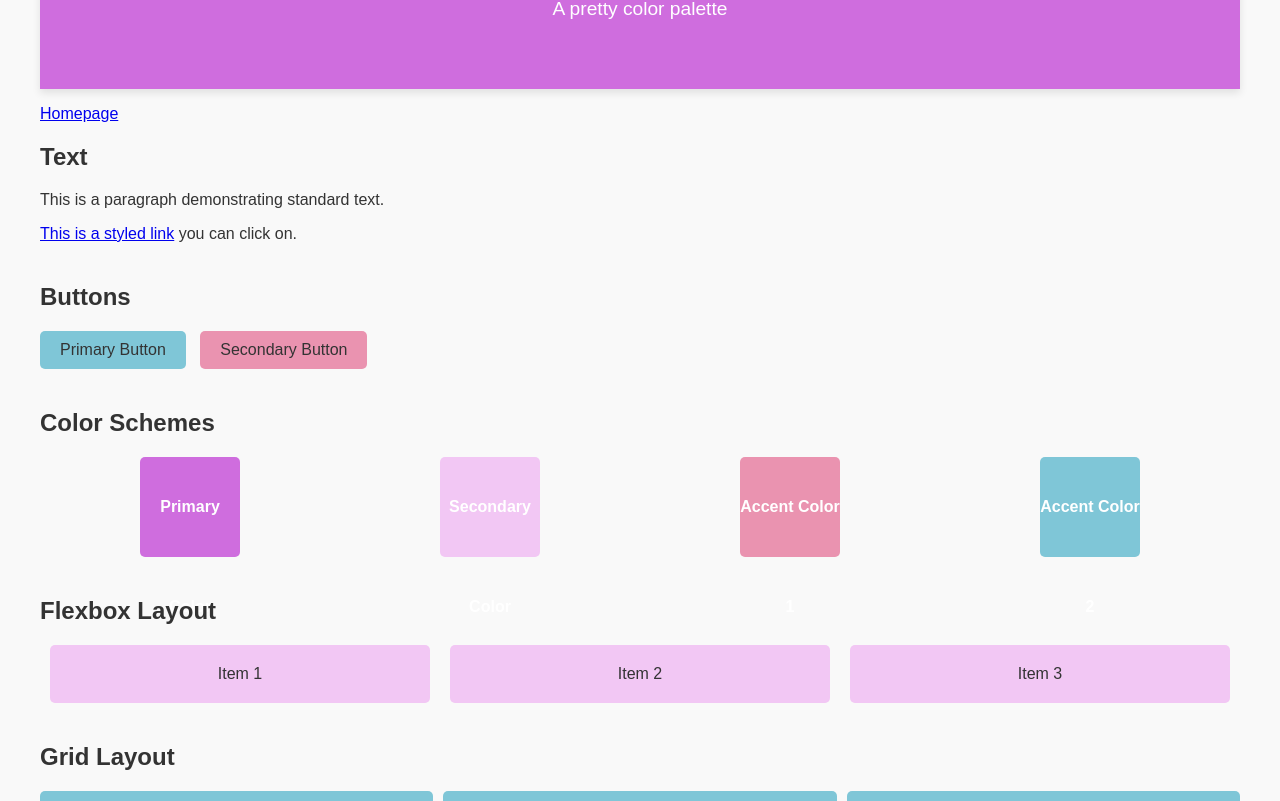
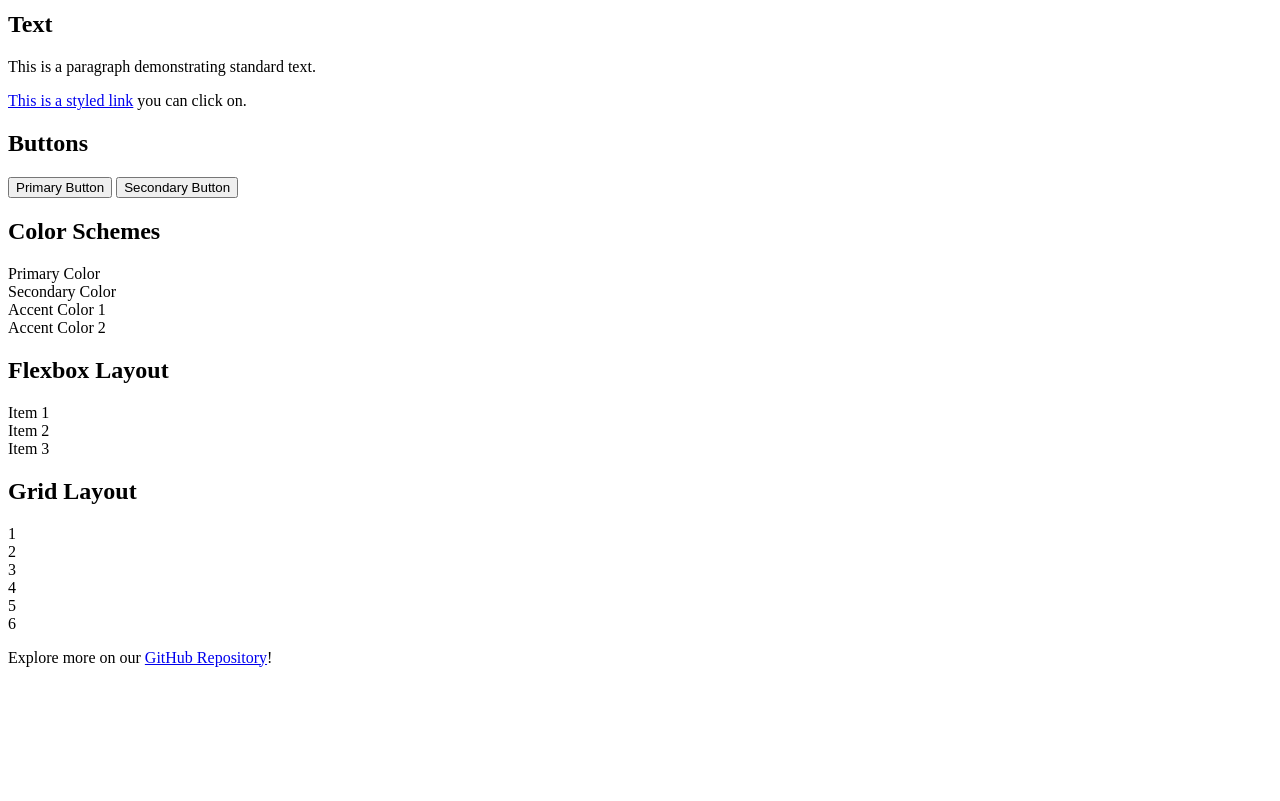
Before and after one commit to Steven24K/TheDesignWeb, a plain HTML site: page StardropMeadow/index.html in a window 1280 px wide. Shown: the part 127-928 px from the top of the page. After the commit the page ends 810 px from the top, so only its background shows below. Drawn offline with Linux system fonts and the light colour scheme.

Commit message:
Update bundles

```diff
--- a/css/StardropMeadow.css
+++ b/css/StardropMeadow.css
@@ -1,154 +1,3 @@
-body {
-  font-family: "Arial", sans-serif;
-  margin: 0;
-  padding: 0;
-  background-color: #f9f9f9;
-  color: #333;
-}
 
-.container {
-  max-width: 1200px;
-  margin: 0 auto;
-  padding: 20px;
-}
-
-.header {
-  background-color: #cf6dde;
-  color: #fff;
-  text-align: center;
-  padding: 50px 0;
-  box-shadow: 0 4px 8px rgba(0, 0, 0, 0.1);
-}
-.header h1 {
-  font-size: 2.5em;
-  margin: 0;
-}
-.header p {
-  font-size: 1.2em;
-  margin-top: 10px;
-}
-
-.typography h2 {
-  font-size: 2em;
-  margin-top: 40px;
-}
-.typography p {
-  font-size: 1.1em;
-  line-height: 1.6;
-}
-.typography a {
-  color: #333;
-  text-decoration: underline;
-}
-.typography a:hover {
-  color: #333;
-}
-
-.buttons {
-  margin-top: 40px;
-}
-.buttons button {
-  padding: 10px 20px;
-  font-size: 1em;
-  border: none;
-  cursor: pointer;
-  border-radius: 5px;
-  margin-right: 10px;
-  transition: background-color 0.3s;
-}
-.buttons .btn-primary {
-  background-color: #7fc6d7;
-  color: #333;
-}
-.buttons .btn-primary:hover {
-  background-color: #7fc6d7;
-}
-.buttons .btn-secondary {
-  background-color: #ea93b0;
-  color: #333;
-}
-.buttons .btn-secondary:hover {
-  background-color: #ea93b0;
-}
-
-.colors {
-  margin-top: 40px;
-}
-.colors .color-samples {
-  display: flex;
-  justify-content: space-around;
-  margin-top: 20px;
-}
-.colors .color-samples .color-box {
-  width: 100px;
-  height: 100px;
-  text-align: center;
-  line-height: 100px;
-  font-weight: bold;
-  color: #fff;
-  border-radius: 5px;
-}
-.colors .color-samples .color-box.color-primary {
-  background-color: #cf6dde;
-}
-.colors .color-samples .color-box.color-secondary {
-  background-color: #f2c7f4;
-}
-.colors .color-samples .color-box.color-accent1 {
-  background-color: #ea93b0;
-}
-.colors .color-samples .color-box.color-accent2 {
-    background-color: #7fc6d7;
-  }
-
-.flexbox {
-  margin-top: 40px;
-}
-.flexbox .flex-container {
-  display: flex;
-  justify-content: space-around;
-  margin-top: 20px;
-}
-.flexbox .flex-container .flex-item {
-  background-color: #f2c7f4;
-  color: #333;
-  padding: 20px;
-  border-radius: 5px;
-  flex: 1;
-  margin: 0 10px;
-  text-align: center;
-}
-
-.grid {
-  margin-top: 40px;
-}
-.grid .grid-container {
-  display: grid;
-  grid-template-columns: repeat(3, 1fr);
-  gap: 10px;
-  margin-top: 20px;
-}
-.grid .grid-container .grid-item {
-  background-color: #7fc6d7;
-  color: #fff;
-  padding: 20px;
-  text-align: center;
-  border-radius: 5px;
-}
-
-.footer {
-  background-color: #ea93b0;
-  color: #333;
-  text-align: center;
-  padding: 30px 0;
-  margin-top: 40px;
-}
-.footer a {
-  color: #333;
-  text-decoration: underline;
-}
-.footer a:hover {
-  text-decoration: underline;
-}
 
 /*# sourceMappingURL=StardropMeadow.css.map */
```
Also changed, not shown: js/main.js (+12 -0 lines), js/workshop.js (+16 -9 lines), ts/main.ts (+12 -0 lines).
